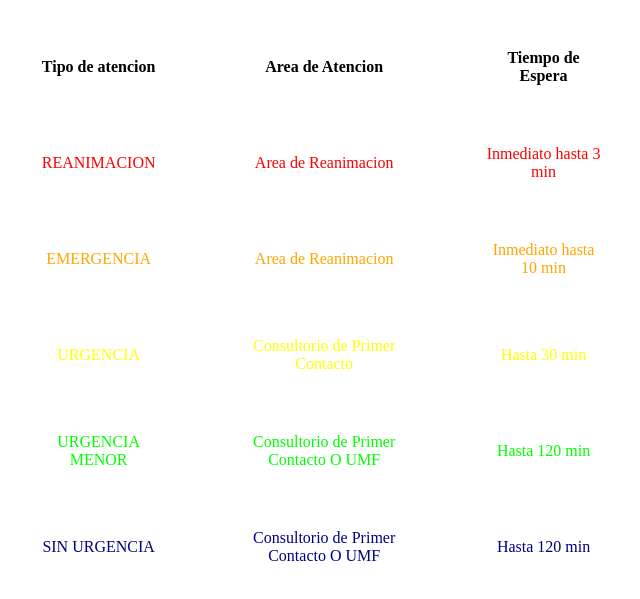
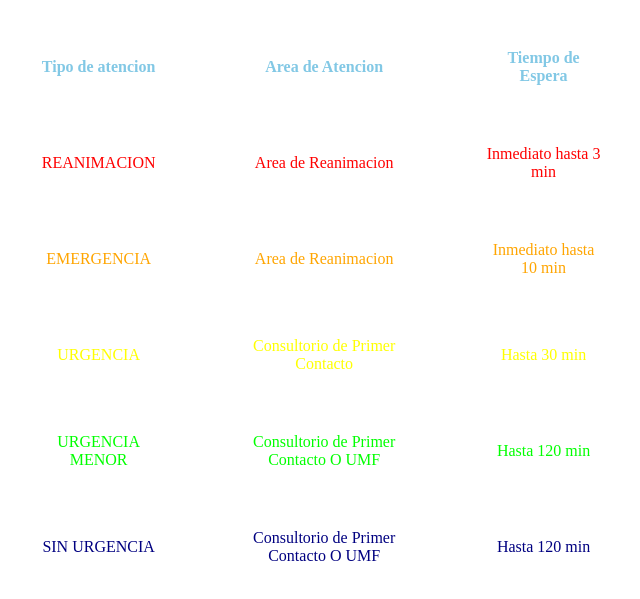
Before and after one commit to Torres-Armando/-Practica-6-Atributos-Texto_THA, a plain HTML site: page index.html in a window 1280 px wide. Shown: the part 61-660 px from the top of the page, without its empty margins (322-962 px from the left). Drawn offline with Linux system fonts and the light colour scheme.

Commit message:
Update index.html

```diff
--- a/index.html
+++ b/index.html
@@ -13,9 +13,9 @@
 <table align="center" style="text-align: center; border-collapse: collapse; width: 50%;" cellpadding="30">
     <thead>
         <tr>
-            <th>Tipo de atencion</th>
-            <th>Area de Atencion</th>
-            <th>Tiempo de Espera</th>
+            <th><font COLOR="82C8E5">Tipo de atencion</th>
+            <th><font COLOR="82C8E5">Area de Atencion</th>
+            <th><font COLOR="82C8E5">Tiempo de Espera</th>
         </tr>
     </thead>
     <tbody>
```
